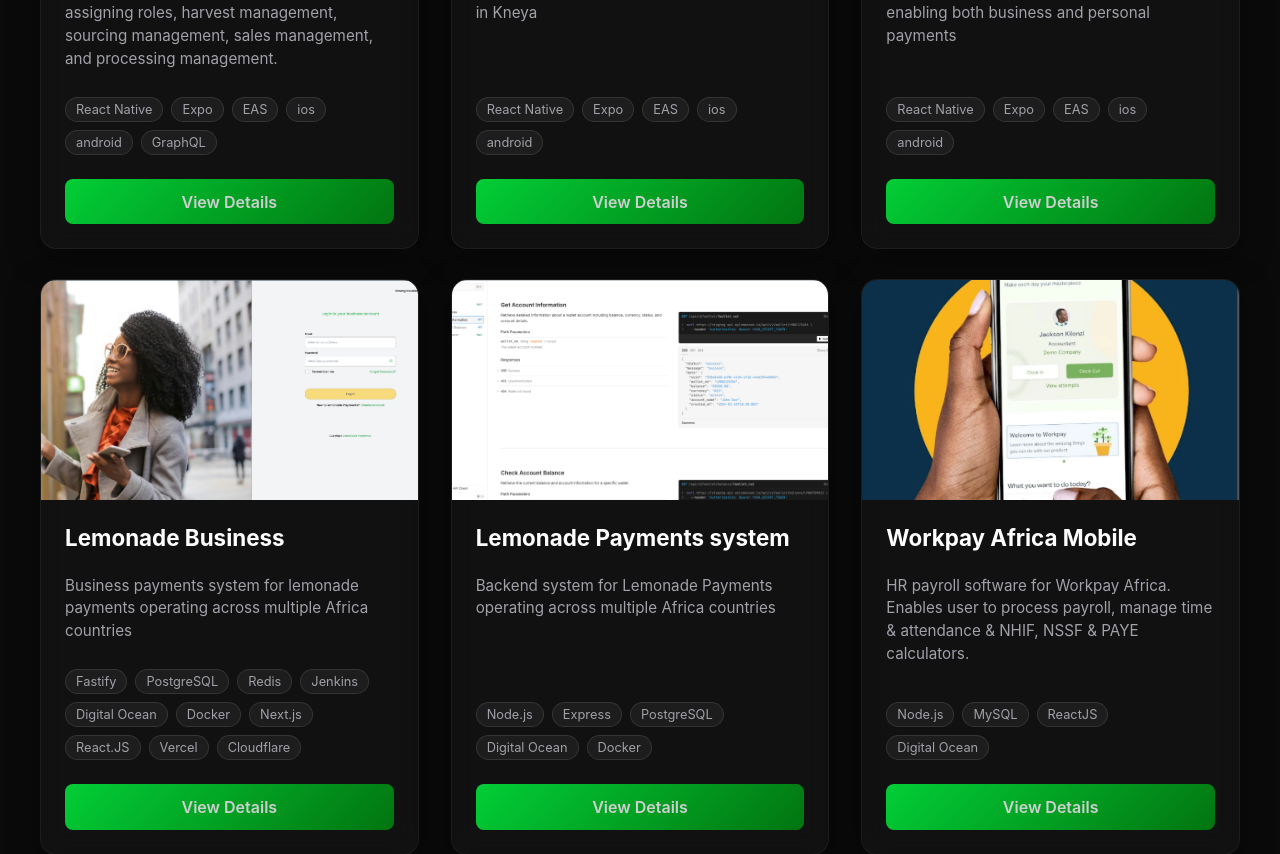
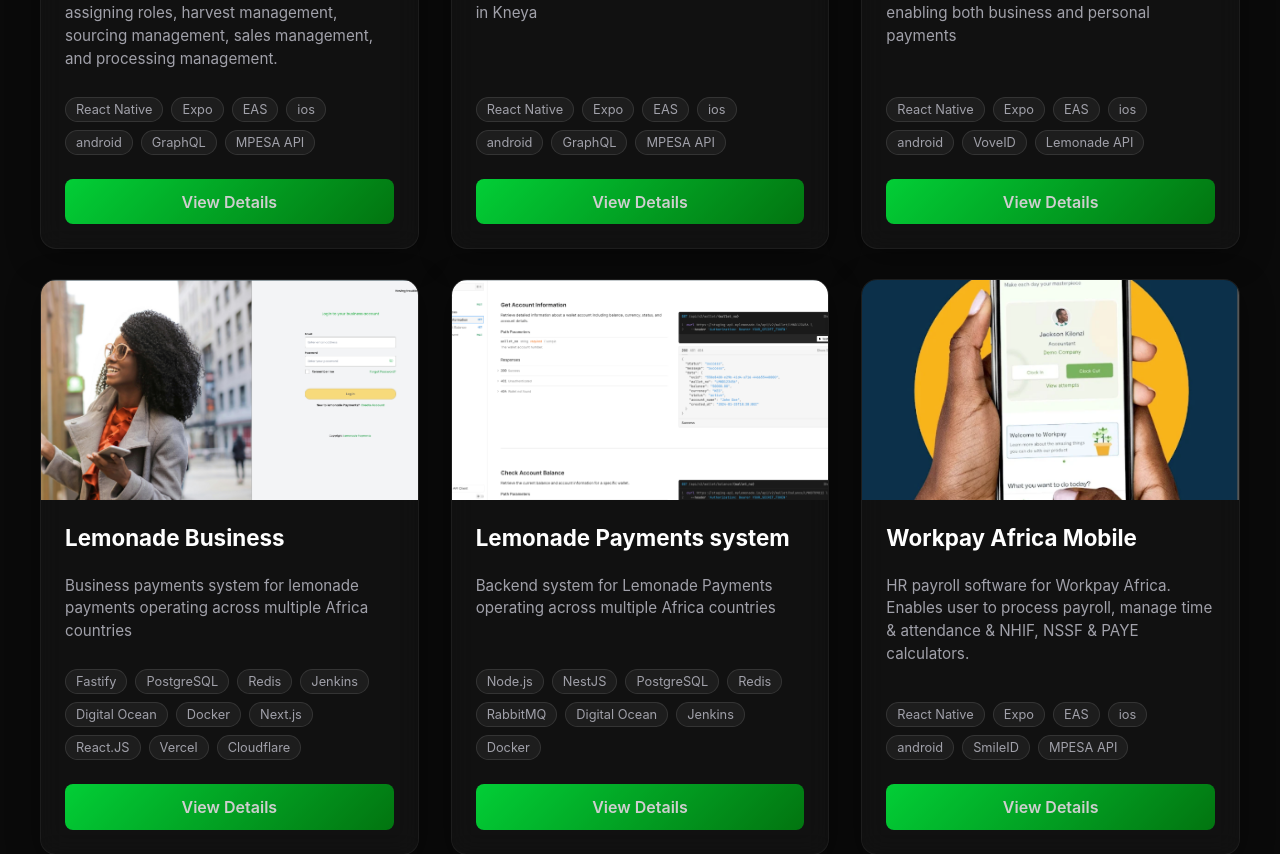
Before and after one commit to nevooronni/modern-portfolio, a React (Vite) app: page / in a window 1280 px wide. Shown: the part 1820-2674 px from the top of the page. Built offline with nearby package versions, Linux system fonts and the light colour scheme.

Commit message:
Update content and add new image

```diff
--- a/src/data/content.js
+++ b/src/data/content.js
@@ -4,7 +4,7 @@
     title: "Babbel",
     shortDescription: "Millions of people learn languages with Babbel — the app built by language learning experts. Our short, interactive lessons rethink old-school language education to get you speaking a new language with confidence.",
     fullDescription: "Millions of people learn languages with Babbel — the app built by language learning experts. Our short, interactive lessons rethink old-school language education to get you speaking a new language with confidence. integrated with OpenAI API for AI based learning. LLM modles used GTP5, GPT4 omni",
-    techStack: ["React Native", "Expo", "EAS", "ios", "android", "GraphQL", "LLM", "OpenAI API"],
+    techStack: ["React Native", "Expo", "EAS",  "GraphQL", "LLM", "OpenAI API", "Couchbase", "Express"],
     image: "babel.png",
     repoLink: "#",
     liveLink: "https://play.google.com/store/apps/details?id=com.babbel.mobile.android.en&referrer=adjust_reftag%3Dcy1Xa8gGTF8JF%26utm_source%3Dbackup_mobiletracking_%252Fmobile"
@@ -14,7 +14,7 @@
     title: "StagePass",
     shortDescription: "An events ticketing platform backend system for event organizers, event attendees and event managers",
     fullDescription: "An events ticketing platform that allows users to purchase tickets for events and also for event organizers to sell tickets for their events and collect payments.",
-    techStack: ["Next", "Tanstack", "cloudflare", "Vercel", "shadcn/ui"],
+    techStack: ["REST API", "Lemonade API","NextJS", "Tanstack", "cloudflare", "Vercel", "shadcn/ui"],
     image: "lemonade5.png",
     repoLink: "#",
     liveLink: "https://stagepass.vip/"
@@ -24,7 +24,7 @@
     title: "StagePass Events Backend",
     shortDescription: "An events ticketing platform backend system for event organizers, event attendees and event managers",
     fullDescription: "backend system for stagepass An events ticketing platform that allows users to purchase tickets for events and also for event organizers to sell tickets for their events and collect payments.",
-    techStack: ["Nest.js", "PostgreSQL", "redis", "jenkins", "Digital Ocean", "Docker"],
+    techStack: ["Nest.js", "PostgreSQL", "redis", "Kafka", "jenkins", "Digital Ocean", "Docker"],
     image: "lemonade1.png",
     repoLink: "#",
     liveLink: "https://stagepass.vip/docs/#"
@@ -34,7 +34,7 @@
     title: "Twiga DMS Mobile",
     shortDescription: "A data management system for Twiga Foods. Incorporates features for adding new users, assigning roles, harvest management, sourcing management, sales management, and processing management.",
     fullDescription: "A data management system for Twiga Foods. Incorporates features for adding new users, assigning roles, harvest management, sourcing management, sales management, and processing management.",
-    techStack: ["React Native", "Expo", "EAS", "ios", "android", "GraphQL"],
+    techStack: ["React Native", "Expo", "EAS", "ios", "android", "GraphQL", "MPESA API"],
     role: "Software Developer",
     image: "twiga2.jpeg",
     repoLink: "#",
@@ -45,7 +45,7 @@
     title: "Twiga Soko Yetu Mobile",
     shortDescription: "A mobile app for twiga called Soko Yetu for for deliveries across multiple town and cities in Kneya",
     fullDescription: "Soko Yetu Android App brings Twiga Foods' self ordering platform closer to you. With only a tap of the app you can access features such as placing orders, viewing deliveries made to you and making your payments to Twiga among other features",
-    techStack: ["React Native", "Expo", "EAS", "ios", "android"],
+    techStack: ["React Native", "Expo", "EAS", "ios", "android", "GraphQL", "MPESA API"],
     role: "Software Developer",
     image: "twiga4.png",
     repoLink: "#",
@@ -56,9 +56,9 @@
     title: "Lemonade Mobile",
     shortDescription: "A mobile app for lemonade payments operating across multiple Africa countries enabling both business and personal payments",
     fullDescription: "A comprehensive mobile app for lemonade payments enables collections via M-PESA, Airtel Money, and cards, along with instant, bulk transfers and multi-currency, secure transactions to reduce operational friction. ",
-    techStack: ["React Native", "Expo", "EAS", "ios", "android"],
+    techStack: ["React Native", "Expo", "EAS", "ios", "android", "VoveID", "Lemonade API",],
     role: "Software Developer",
-    image: "lemonade3.png",
+    image: "lemon_10.png",
     repoLink: "#",
     liveLink: "https://play.google.com/store/apps/details?id=com.nyasi01.lemonade&hl=en"
   },
@@ -78,7 +78,7 @@
     title: "Lemonade Payments system",
     shortDescription: "Backend system for Lemonade Payments operating across multiple Africa countries",
     fullDescription: "A comprehensive business payments system for lemonade payments enables collections via M-PESA, Airtel Money, and cards, along with instant, bulk transfers and multi-currency, secure transactions to reduce operational friction and cross border payments.",
-    techStack: ["Node.js", "Express", "PostgreSQL", "Digital Ocean", "Docker"],
+    techStack: ["Node.js", "NestJS", "PostgreSQL", "Redis", "RabbitMQ", "Digital Ocean", "Jenkins", , "Docker"],
     role: "Software Developer",
     image: "lemonade1.png",
     repoLink: "#",
@@ -89,7 +89,7 @@
     title: "Workpay Africa Mobile",
     shortDescription: "HR payroll software for Workpay Africa. Enables user to process payroll, manage time & attendance & NHIF, NSSF & PAYE calculators.",
     fullDescription: "A comprehensive HR and payroll solution mobile app designed for African businesses. Includes features for automated payroll processing, statutory deductions (NHIF, NSSF, PAYE), employee management, and time tracking.",
-    techStack: ["Node.js", "MySQL", "ReactJS", "Digital Ocean"],
+    techStack: ["React Native", "Expo", "EAS", "ios", "android", "SmileID", "MPESA API",],
     role: "Software Developer",
     image: "workpay1.png",
     repoLink: "#",
@@ -100,7 +100,7 @@
     title: "Workpay Africa",
     shortDescription: "HR payroll software for Workpay Africa. Enables user to process payroll, manage time & attendance & NHIF, NSSF & PAYE calculators.",
     fullDescription: "A comprehensive HR and payroll solution designed for African businesses. Includes features for automated payroll processing, statutory deductions (NHIF, NSSF, PAYE), employee management, and time tracking.",
-    techStack: ["Node.js", "MySQL", "ReactJS", "Digital Ocean"],
+    techStack: ["Node.js", "Express", "MySQL", "ReactJS", "Digital Ocean", "Jenkins", "Docker", "vite"],
     role: "Software Developer",
     image: "workpay_login.png",
     repoLink: "#",
@@ -111,21 +111,24 @@
     title: "GALS Web App",
     shortDescription: "GALS (Gender Action Learning System) Web App. Supports the Gender Action Learning System methodology developed by variuos NGOs in Africa i.e IFAD, UNICEF, UNDP, UNAIDS. Features include data tracking, progress monitoring, and resource sharing for community empowerment.",
     fullDescription: "A web application supporting the Gender Action Learning System methodology. Features include data tracking, progress monitoring, and resource sharing for community empowerment.",
-    techStack: ["Bootstrap", "Node.js", "React", "Material Design", "GitLab", "Docker"],
+    techStack: ["Django", "NextJS", "Chakra", "GitLab", "Docker", "Digital Ocean", "Jenkins", "MySQL"],
     role: "Software Developer",
     image: "gals1.png",
-    repoLink: "https://github.com/nevooronni/Demo_2",
-    liveLink: "https://gals.co.ke"
+    // repoLink: "https://github.com/nevooronni/Demo_2",
+    repoLink: "#",
+    // liveLink: "https://gals.co.ke",
+    liveLink: "https://demo-2-nevooronni.vercel.app/"
   },
   {
     id: "gals_dashboard",
     title: "GALS Dashboard",
     shortDescription: "GALS Administrator Dashboard for GALS (Gender Action Learning System) Web App. Supports the Gender Action Learning System methodology developed by variuos NGOs in Africa i.e IFAD, UNICEF, UNDP, UNAIDS.",
     fullDescription: "The administrator dashboard for the GALS application. Allows users with admin privileges to manage user data, monitor core system functionalities, and generate reports.",
-    techStack: ["Bootstrap", "Node.js", "React", "Material Design", "GitLab", "Docker"],
+    techStack: ["Django", "NextJS", "Chakra", "GitLab", "Docker", "Digital Ocean", "Jenkins", "MySQL"],
     role: "Software Developer",
     image: "gals4.png",
-    repoLink: "https://github.com/nevooronni/GALS_DMS",
+    // repoLink: "https://github.com/nevooronni/GALS_DMS",
+    repoLink: "#",
     liveLink: "https://galsadmin.co.ke"
   },
   {
@@ -133,10 +136,11 @@
     title: "Telkom Dashboard",
     shortDescription: "Telkom Kenya's premiere mobile network service provider dashboard that provides integrated solutions to individuals, Small and Medium-sized Enterprises (SMEs), Government and large corporates in Kenya.",
     fullDescription: "A centralized dashboard for managing Telkom Kenya's services. It is capable of administering all of the mobile networks operator core service features and is highly dynamic.",
-    techStack: ["SASS", "Node.js", "React", "Java", "Docker", "GitLab"],
+    techStack: ["Express", "Node.js", "Typescript", "MySQL", "Redis", "React", "Jenkins", "Docker"],
     role: "Software Developer",
     image: "telkom.png",
-    repoLink: "https://github.com/nevooronni/telkom",
+    // repoLink: "https://github.com/nevooronni/telkom",
+    repoLink: "#",
     liveLink: "#"
   },
   {
@@ -144,10 +148,11 @@
     title: "KPA Portal",
     shortDescription: "Kenya Port Authority online portal. At the Kenya Ports Authority, we are the dynamic heart of trade and commerce for Kenya and the East and Central Africa, connecting the region to global markets.",
     fullDescription: "The official v2 Kenya Port Authority online portal web app. Main functionality includes payment of import duties and accessing other rich port-related features.",
-    techStack: ["Bootstrap", "Node.js", "React", "Material Design", "GitLab", "Docker"],
+    techStack: ["ExpressJS", "Node.js", "Typescript", "MySQL", "Redis", "React", "Jenkins", "Docker"],
     role: "Software Developer",
     image: "kpa1.png",
-    repoLink: "https://github.com/nevooronni/kpa",
+    // repoLink: "https://github.com/nevooronni/kpa",
+    repoLink: "#",
     liveLink: "https://kpatest.co.ke"
   },
   {
@@ -155,11 +160,12 @@
     title: "SGR Web App",
     shortDescription: "The Standard Gauge Railway (SGR) is a flagship project by the Government of Kenya as a transport component aimed at delivering Vision 2030 making Kenya a middle income country by 2030",
     fullDescription: "The official v2 Standard Gauge Railway web app. It allows users to book currently available trains for the Madaraka Express and others to travel all across Kenya.",
-    techStack: ["Bootstrap", "Node.js", "React", "Material Design", "GitLab", "Docker"],
+    techStack: ["FastifyJS", "Typescript", "MySQL", "Redis", "Docker", "Redis", "React", "Material UI"],
     role: "Software Developer",
     image: "sgr1.png",
-    repoLink: "https://github.com/nevooronni/SGR_App",
-    liveLink: "https://sgrest.co.ke"
+    // repoLink: "https://github.com/nevooronni/SGR_App",
+    repoLink: "#",
+    liveLink: "https://metickets.krc.co.ke/"
   },
   {
     id: "gamer",
@@ -169,7 +175,8 @@
     techStack: ["Bootstrap", "jQuery", "Django", "Python", "Heroku", "MPESA API"],
     role: "Software Developer",
     image: "topup1.png",
-    repoLink: "https://github.com/nevooronni/credit_topup",
+    // repoLink: "https://github.com/nevooronni/credit_topup",
+    repoLink: "#",
     liveLink: "https://pinlesstopup.co.ke"
   },
   {
@@ -177,10 +184,11 @@
     title: "Job Portal",
     shortDescription: "Bluco consultants job portal web app built for employers and candidates. A comprehensive job portal that allows users to register either as an employer or candidate.",
     fullDescription: "A comprehensive job portal that allows users to register either as an employer or candidate. Employers can post jobs, while candidates can search and apply for positions.",
-    techStack: ["Bootstrap", "React-Bootstrap", "ReactJS", "Node.js", "Python", "Digital Ocean"],
+    techStack: ["Firebase","Bootstrap", "React-Bootstrap", "ReactJS", "Node.js", "Python", "Digital Ocean"],
     role: "Software Developer",
     image: "bluco.png",
-    repoLink: "https://github.com/nevooronni/Bluco-frontendT",
+    // repoLink: "https://github.com/nevooronni/Bluco-frontendT",
+    repoLink: "#",
     liveLink: "https://bluco.co.ke"
   },
   {
@@ -191,31 +199,34 @@
     techStack: ["Bootstrap", "GitHub API", "Node.js", "Gulp", "Bower"],
     role: "Project Owner, Software Developer",
     image: "politico1.png",
-    repoLink: "https://github.com/nevooronni/Politico_web_app/tree/gh-pages",
-    liveLink: "https://nevooronni.github.io/Politico_web_app/UI/html/index.html"
+    // repoLink: "https://github.com/nevooronni/Politico_web_app/tree/gh-pages",
+    repoLink: "#",
+    // liveLink: "https://nevooronni.github.io/Politico_web_app/UI/html/index.html"
+    liveLink: "https://politico.co.ke"
   },
   {
     id: "unsplash",
     title: "Collab Studio",
     shortDescription: "Web application that allows users collaborate on various projects involving content creation e.g music,art,movies e.t.c",
     fullDescription: "This is a web application that allows users collaborate on various projects involving content creation e.g music,art,movies e.t.c they can upload and share their content and even be able to play it through the application.",
-    techStack: ["Python", "Django", "PostgresSQL", "Boostrap", "Mpesa API"],
+    techStack: ["Python", "Django", "PostgresSQL", "Boostrap", "Mpesa API", "Heroku"],
     role: "Software Developer",
     image: "collab_studio.png",
-    repoLink: "https://github.com/nevooronni/Bluco-Admin",
-    liveLink: "https://blucoadmin.ml"
+    // repoLink: "https://github.com/nevooronni/Bluco-Admin",
+    repoLink: "#",
+    liveLink: "https://collabstudio.ml"
   },
-  {
-    id: "anita",
-    title: "Tarmaco career platform",
-    shortDescription: "Career platform for Tarmacore ltd for job seekers to find jobs and connect them with employers offering career opportunities.",
-    fullDescription: "A career platform that allows users to register, create video profiles for potential employers, and pay for additional subscription services.",
-    techStack: ["Bootstrap", "React-Bootstrap", "ReactJS", "Flask", "MySQL", "AWS", "GitLab", "Docker"],
-    role: "Software Developer",
-    image: "tarmac_main2.png",
-    repoLink: "https://github.com/nevooronni/Tarmacnomore_Frontend",
-    liveLink: "https://tarmacnomore.co.ke/"
-  },
+  //   {
+  //   id: "instagram",
+  //   title: "Bluco Backend & API",
+  //   shortDescription: "Comprehensive API service for Bluco consultants an employer and employee job platfiorm.",
+  //   fullDescription: "A backend API service allowing consumers to perform CRUD operations on Jobs, Employer, Employee, CV, Profile, Auth, and various other resources.",
+  //   techStack: ["Flask", "PostgreSQL", "Digital Ocean", "Jenkins", "Redis"],
+  //   role: "Software Developer",
+  //   image: "bluco_backend.png",
+  //   repoLink: "https://github.com/nevooronni/myproject",
+  //   liveLink: "https://blucogolang.tk"
+  // },
   {
     id: "datamanagement",
     title: "Data Management System",
@@ -261,15 +272,16 @@
   //   liveLink: "https://blucojobsmpesa.tk"
   // },
   {
-    id: "instagram",
-    title: "Bluco Backend & API",
-    shortDescription: "Comprehensive API service for Bluco consultants an employer and employee job platfiorm.",
-    fullDescription: "A backend API service allowing consumers to perform CRUD operations on Jobs, Employer, Employee, CV, Profile, Auth, and various other resources.",
-    techStack: ["Flask", "PostgreSQL", "Digital Ocean", "Jenkins", "Redis"],
+    id: "anita",
+    title: "Tarmaco career platform",
+    shortDescription: "Career platform for Tarmacore ltd for job seekers to find jobs and connect them with employers offering career opportunities.",
+    fullDescription: "A career platform that allows users to register, create video profiles for potential employers, and pay for additional subscription services.",
+    techStack: ["Bootstrap", "React-Bootstrap", "ReactJS", "Flask", "MySQL", "AWS", "GitLab", "Docker"],
     role: "Software Developer",
-    image: "bluco_backend.png",
-    repoLink: "https://github.com/nevooronni/myproject",
-    liveLink: "https://blucogolang.tk"
+    image: "tarmac_main2.png",
+    // repoLink: "https://github.com/nevooronni/Tarmacnomore_Frontend",
+    repoLink: "#",
+    liveLink: "https://tarmacnomore.co.ke/"
   },
 ];
 
```
Also changed, not shown: public/img/lemon_10.png (added), 1 other file (tests, documents, lock files or other folders).
